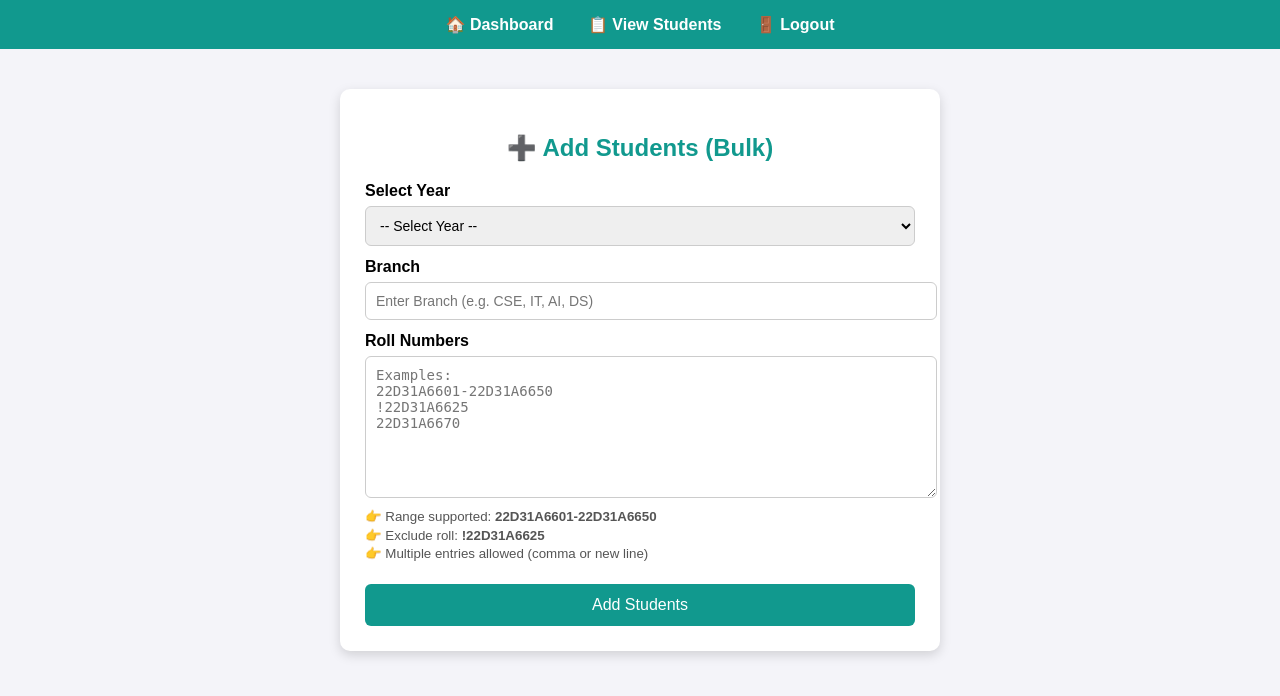
After one commit to Raju-02-19/college-voting-system, a Flask app: page /admin/add-student in a window 1280 px wide. The commit adds this page. Shown: the top 696 px of the page. Run offline with Flask 3, Linux system fonts and the light colour scheme; the visitor is signed in with stand-in values (Sample User, id 1).

Commit message:
Fix MongoDB deployment + templates update

```diff
--- /dev/null
+++ b/templates/admin_add_students.html
@@ -0,0 +1,161 @@
+<!DOCTYPE html>
+<html lang="en">
+<head>
+    <meta charset="UTF-8">
+    <title>Add Students | Admin</title>
+
+    <style>
+        body {
+            font-family: Arial, sans-serif;
+            background: #f4f4f9;
+            margin: 0;
+        }
+
+        .navbar {
+            background: #11998e;
+            padding: 15px;
+            text-align: center;
+        }
+
+        .navbar a {
+            color: white;
+            margin: 0 15px;
+            text-decoration: none;
+            font-weight: bold;
+        }
+
+        .navbar a:hover {
+            text-decoration: underline;
+        }
+
+        .container {
+            max-width: 550px;
+            margin: 40px auto;
+            background: #fff;
+            padding: 25px;
+            border-radius: 10px;
+            box-shadow: 0 4px 12px rgba(0,0,0,0.15);
+        }
+
+        h2 {
+            text-align: center;
+            color: #11998e;
+            margin-bottom: 20px;
+        }
+
+        label {
+            font-weight: bold;
+            margin-top: 12px;
+            display: block;
+        }
+
+        select, textarea, input {
+            width: 100%;
+            padding: 10px;
+            margin-top: 6px;
+            border-radius: 6px;
+            border: 1px solid #ccc;
+            font-size: 14px;
+        }
+
+        textarea {
+            resize: vertical;
+            height: 120px;
+        }
+
+        small {
+            color: #555;
+            display: block;
+            margin-top: 6px;
+            line-height: 1.4;
+        }
+
+        button {
+            width: 100%;
+            padding: 12px;
+            margin-top: 20px;
+            background: #11998e;
+            color: white;
+            border: none;
+            border-radius: 6px;
+            font-size: 16px;
+            cursor: pointer;
+        }
+
+        button:hover {
+            background: #0f766e;
+        }
+
+        .msg {
+            text-align: center;
+            margin-bottom: 10px;
+            font-weight: bold;
+        }
+
+        .error { color: red; }
+        .success { color: green; }
+    </style>
+</head>
+<body>
+
+<!-- Navbar -->
+<div class="navbar">
+    <a href="{{ url_for('admin_dashboard') }}">🏠 Dashboard</a>
+    <a href="{{ url_for('view_students') }}">📋 View Students</a>
+    <a href="{{ url_for('admin_logout') }}">🚪 Logout</a>
+</div>
+
+<div class="container">
+    <h2>➕ Add Students (Bulk)</h2>
+
+    {% with messages = get_flashed_messages(with_categories=true) %}
+      {% if messages %}
+        {% for category, message in messages %}
+          <div class="msg {{ category }}">{{ message }}</div>
+        {% endfor %}
+      {% endif %}
+    {% endwith %}
+
+    <form method="POST">
+
+        <!-- Year -->
+        <label>Select Year</label>
+        <select name="year" required>
+            <option value="">-- Select Year --</option>
+            <option value="1st Year">1st Year</option>
+            <option value="2nd Year">2nd Year</option>
+            <option value="3rd Year">3rd Year</option>
+            <option value="4th Year">4th Year</option>
+        </select>
+
+        <!-- Branch (MANUAL INPUT) -->
+        <label>Branch</label>
+        <input
+            type="text"
+            name="branch"
+            placeholder="Enter Branch (e.g. CSE, IT, AI, DS)"
+            required
+        >
+
+        <!-- Roll Numbers -->
+        <label>Roll Numbers</label>
+        <textarea
+            name="roll_numbers"
+            placeholder="Examples:
+22D31A6601-22D31A6650
+!22D31A6625
+22D31A6670"
+            required></textarea>
+
+        <small>
+            👉 Range supported: <b>22D31A6601-22D31A6650</b><br>
+            👉 Exclude roll: <b>!22D31A6625</b><br>
+            👉 Multiple entries allowed (comma or new line)
+        </small>
+
+        <button type="submit">Add Students</button>
+    </form>
+</div>
+
+</body>
+</html>
--- a/templates/admin_dashboard.html
+++ b/templates/admin_dashboard.html
@@ -199,9 +199,11 @@ table tr:hover {
     <p>Manage your voting system efficiently using the options below.</p>
 
     <div class="nav-buttons">
-        <a href="{{ url_for('admin_results') }}" class="btn btn-primary">📊 View Results</a>
+       <!--<a href="{{ url_for('admin_results') }}" class="btn btn-primary">📊 View Results</a>-->
         <a href="{{ url_for('manage_candidates') }}" class="btn btn-secondary">📝 Manage Candidates</a>
         <a href="{{ url_for('view_students') }}" class="btn btn-success">🎓 Registered Students</a>
+        <a href="{{ url_for('admin_add_student') }}">➕ Add Student</a>
+
     </div>
 </div>
 
--- a/templates/otp.html
+++ b/templates/otp.html
@@ -122,7 +122,7 @@
           {% endif %}
         {% endwith %}
 
-        <input type="text" name="otp" placeholder="Enter 4-digit OTP" maxlength="4" required>
+        <input type="text" name="otp" placeholder="Enter 6-digit OTP" maxlength="6" required>
         <button type="submit">Verify</button>
     </form>
 </body>
```
Also changed, not shown: requirements.txt (+5 -32 lines), templates/admin_candidates.html (+20 -137 lines), templates/admin_students.html (+71 -71 lines), templates/results.html (+7 -3 lines), static/images/1608557446608_2.JPG (added), static/images/IMG-20201221-WA0045_1.jpg (added), static/images/Snapchat-1752003326.jpg (added), 3 other files.
